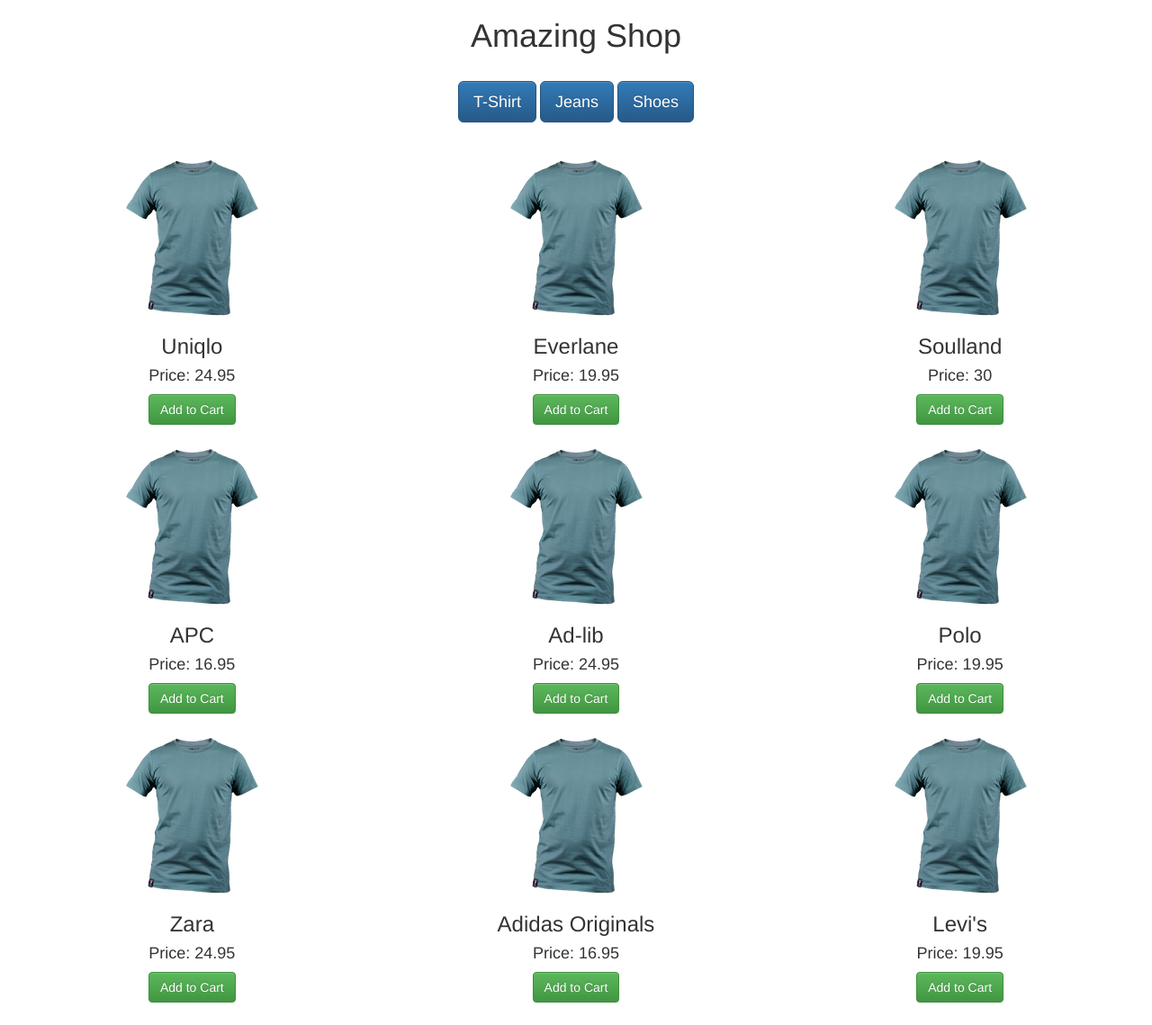
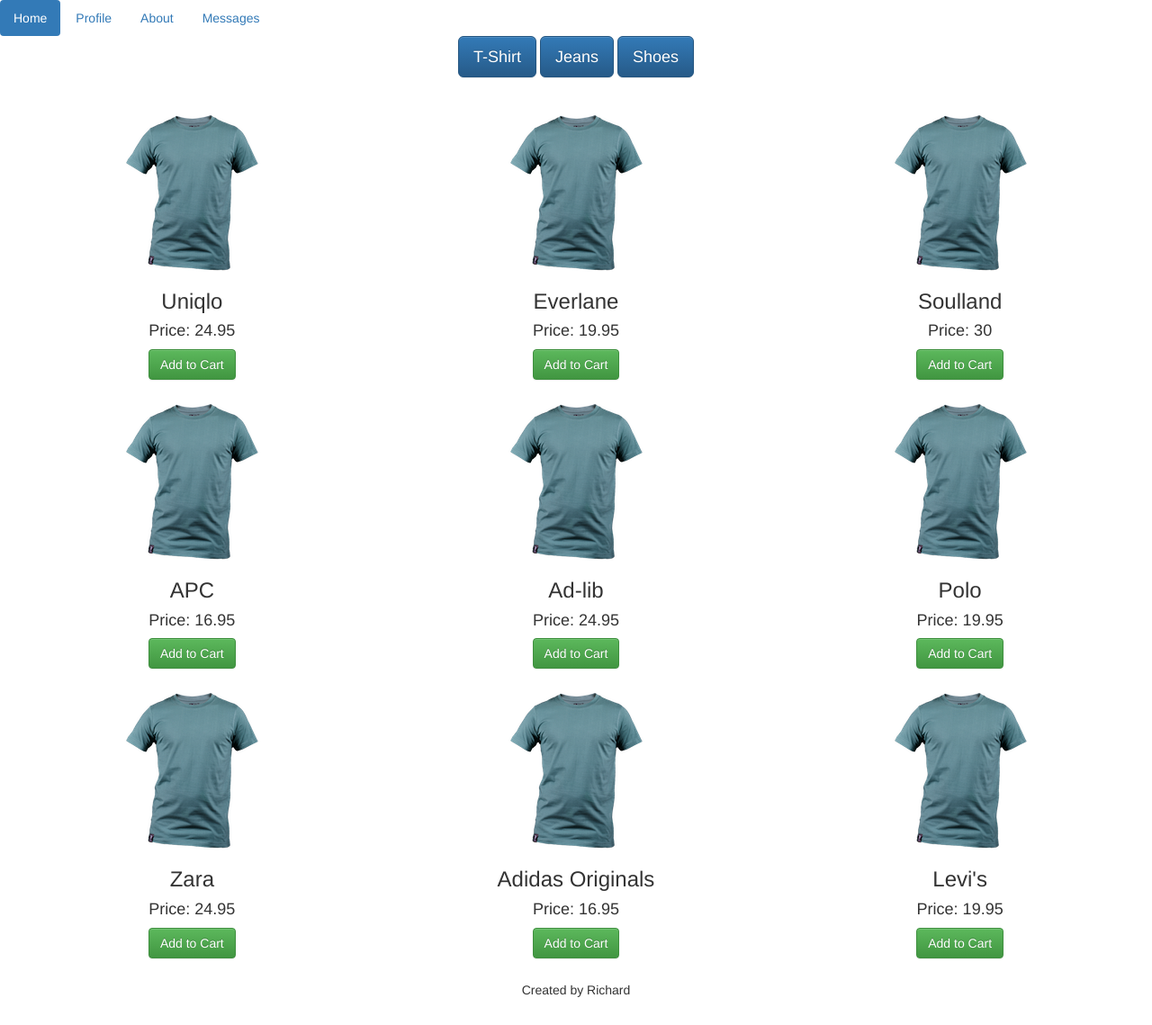
Before and after one commit to rchrdchn/ecommerce-site, a plain HTML site: page index.html in a window 1280 px wide. Shown: the whole page at 90% size. Drawn offline with nearby package versions, Linux system fonts and the light colour scheme.

Commit message:
added navbar

```diff
--- a/index.html
+++ b/index.html
@@ -39,7 +39,13 @@
 <body>
 	<div class="container-fluid">
 		<div class="row">
-			<h1 class="title">Amazing Shop</h1>
+		<ul class="nav nav-pills">
+		  <li role="presentation" class="active"><a href="#">Home</a></li>
+		  <li role="presentation"><a href="#">Profile</a></li>
+		  <li role="presentation"><a href="#">About</a></li>
+		  <li role="presentation"><a href="#">Messages</a></li>
+		</ul>
+
 
 		<div>
 			<button type="button" class="btn btn-primary btn-lg">T-Shirt</button>
@@ -49,6 +55,11 @@
 
 			<div id="products"></div>
 		</div>
+		<footer>
+			<div class="col-md-12">
+				<p>Created by Richard</p>
+			</div>
+		</footer>
 	</div>
 
 	<!-- JQUERY -->
```
